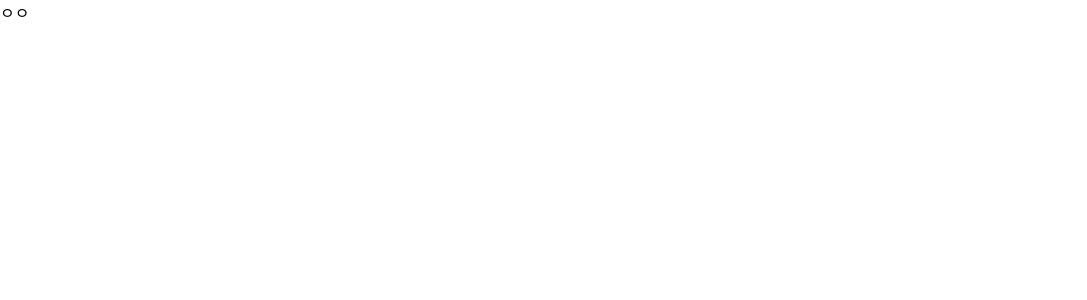
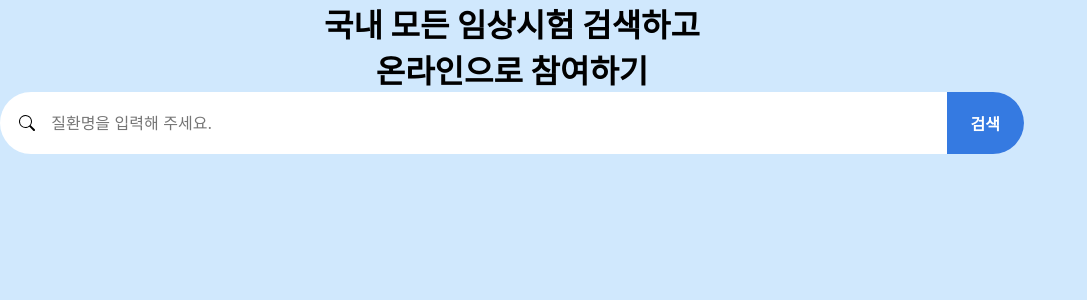
Before and after one commit to mynameisjisoo/wanted-codestates-project-10, a React (Create React App) app: page / in a window 1280 px wide. Shown: the top 300 px of the page, without its empty margins (0-1087 px from the left). Built offline with nearby package versions, Linux system fonts and the light colour scheme.

Commit message:
feat: Mark up search bar

```diff
--- a/package.json
+++ b/package.json
@@ -9,7 +9,9 @@
     "prettier-eslint": "^13.0.0",
     "react": "^17.0.2",
     "react-dom": "^17.0.2",
+    "react-icons": "^4.3.1",
     "react-scripts": "5.0.0",
+    "styled-components": "^5.3.3",
     "web-vitals": "^2.1.4"
   },
   "scripts": {
--- a/src/App.css
+++ b/src/App.css
@@ -1,38 +1,3 @@
 .App {
   text-align: center;
 }
-
-.App-logo {
-  height: 40vmin;
-  pointer-events: none;
-}
-
-@media (prefers-reduced-motion: no-preference) {
-  .App-logo {
-    animation: App-logo-spin infinite 20s linear;
-  }
-}
-
-.App-header {
-  background-color: #282c34;
-  min-height: 100vh;
-  display: flex;
-  flex-direction: column;
-  align-items: center;
-  justify-content: center;
-  font-size: calc(10px + 2vmin);
-  color: white;
-}
-
-.App-link {
-  color: #61dafb;
-}
-
-@keyframes App-logo-spin {
-  from {
-    transform: rotate(0deg);
-  }
-  to {
-    transform: rotate(360deg);
-  }
-}
--- a/src/App.js
+++ b/src/App.js
@@ -1,8 +1,23 @@
 import './App.css';
 import React from 'react';
+import SearchBar from './components/SearchBar';
+import styled from 'styled-components';
 
 function App() {
-  return <div>ㅇㅇ</div>;
+  return (
+    <Container>
+      <h1>
+        국내 모든 임상시험 검색하고
+        <br />
+        온라인으로 참여하기{' '}
+      </h1>
+      <SearchBar />
+    </Container>
+  );
 }
 
+const Container = styled.div`
+  text-align: center;
+  width: 80%;
+`;
 export default App;
--- /dev/null
+++ b/src/components/SearchBar.js
@@ -0,0 +1,57 @@
+import React from 'react';
+import styled from 'styled-components';
+import { BsSearch } from 'react-icons/bs';
+function SearchBar() {
+  return (
+    <SearchContainer>
+      <InputWrapper>
+        <BsSearch />
+        <input autoFocus placeholder="질환명을 입력해 주세요."></input>
+      </InputWrapper>
+      <ButtonWrapper>
+        <button>검색</button>
+      </ButtonWrapper>
+    </SearchContainer>
+  );
+}
+const SearchContainer = styled.div`
+  display: flex;
+  flex-direction: row;
+  font-size: 1rem;
+  border-radius: 4rem;
+  background-color: #ffff;
+  justify-content: space-between;
+`;
+
+const InputWrapper = styled.div`
+  padding: 1.2rem;
+
+  input {
+    border: none;
+    outline: none;
+    font: inherit;
+    width: inherit;
+  }
+
+  svg {
+    margin-right: 1rem;
+  }
+`;
+
+const ButtonWrapper = styled.div`
+  background-color: #357ae1;
+  border-top-right-radius: 4rem;
+  border-bottom-right-radius: 4rem;
+  padding: 1.2rem 1.5rem;
+
+  button {
+    background-color: transparent;
+    border: none;
+    outline: none;
+    color: #ffff;
+    cursor: pointer;
+    font: inherit;
+    font-weight: bolder;
+  }
+`;
+export default SearchBar;
--- a/src/index.css
+++ b/src/index.css
@@ -1,3 +1,9 @@
+* {
+  box-sizing: border-box;
+  margin: 0;
+  padding: 0;
+  vertical-align: middle;
+}
 body {
   margin: 0;
   font-family: -apple-system, BlinkMacSystemFont, 'Segoe UI', 'Roboto', 'Oxygen',
@@ -5,9 +11,22 @@ body {
     sans-serif;
   -webkit-font-smoothing: antialiased;
   -moz-osx-font-smoothing: grayscale;
+  background-color: #d0e8fd;
 }
 
 code {
   font-family: source-code-pro, Menlo, Monaco, Consolas, 'Courier New',
     monospace;
 }
+
+li {
+  list-style: none;
+}
+
+a,
+a:hover,
+a:visited,
+a:link,
+a:active {
+  text-decoration: none;
+}
```
Also changed, not shown: 1 other file (tests, documents, lock files or other folders).
